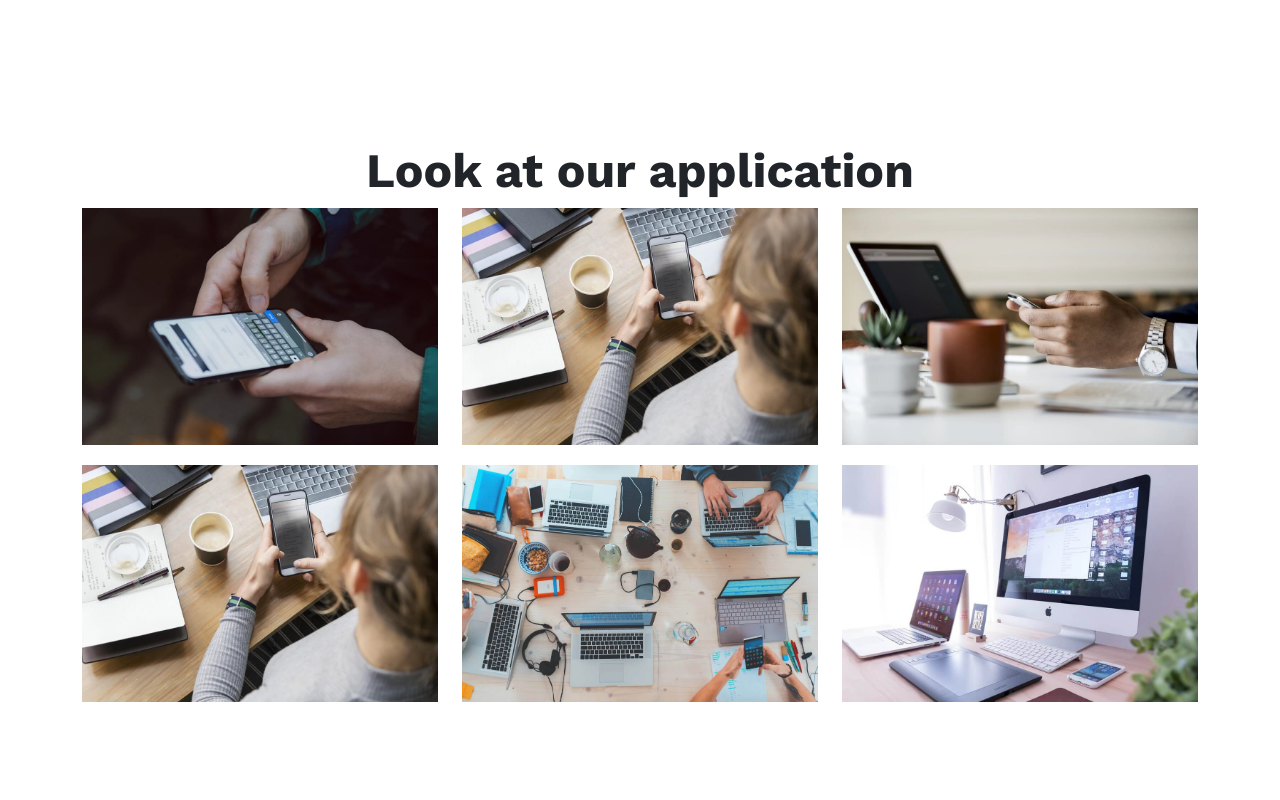
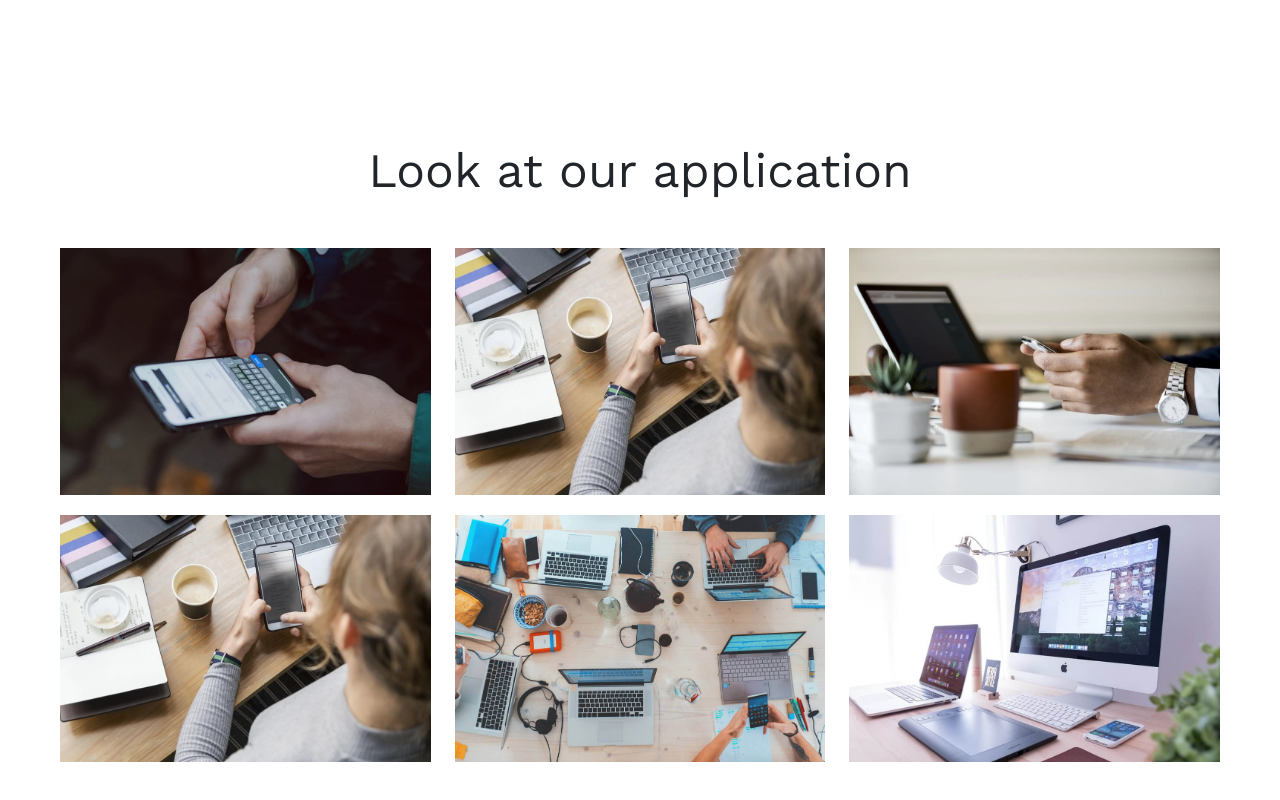
Before and after one commit to Ryan-Riaz/BS-5-AmpApp-website-jillur, a plain HTML site: page index.html in a window 1280 px wide. Shown: the part 2449-3249 px from the top of the page. Before the commit the page ends 3219 px from the top, so only its background shows below. Drawn offline with nearby package versions, Linux system fonts and the light colour scheme.

Commit message:
gallery section added

```diff
--- a/index.html
+++ b/index.html
@@ -347,68 +347,75 @@
 
         <!-- Gallery section end -->
         <section class="gallery-section p-5">
-            <div class="container">
-                <h2 class="display-5 fw-bold text-center">
+            <div class="container-fluid">
+                <h2 class="display-5 fw-normal mb-5 text-center">
                     Look at our application
                 </h2>
                 <div class="row">
                     <div class="col-lg-4">
                         <div class="gallery-image">
-                            <img
+                            <a href="#"
+                                ><img
                                     src="./imgs/022.jpg"
                                     class="img-fluid"
-                                alt="gallary image"
-                            />
+                                    alt="gallery image"
+                            /></a>
                         </div>
                     </div>
 
                     <div class="col-lg-4">
                         <div class="gallery-image">
-                            <img
+                            <a href="#"
+                                ><img
                                     src="./imgs/033.jpg"
                                     class="img-fluid"
-                                alt="gallary image"
-                            />
+                                    alt="gallery image"
+                            /></a>
                         </div>
                     </div>
 
                     <div class="col-lg-4">
                         <div class="gallery-image">
-                            <img
+                            <a href="#"
+                                ><img
                                     src="./imgs/04.jpg"
                                     class="img-fluid"
-                                alt="gallary image"
-                            />
+                                    alt="gallery image"
+                            /></a>
                         </div>
                     </div>
 
                     <div class="col-lg-4">
                         <div class="gallery-image">
-                            <img
+                            <a href="#"
+                                ><img
                                     src="./imgs/033.jpg"
                                     class="img-fluid"
-                                alt="gallary image"
-                            />
+                                    alt="gallery image"
+                            /></a>
                         </div>
                     </div>
 
                     <div class="col-lg-4">
                         <div class="gallery-image">
-                            <img
+                            <a href="#"
+                                ><img
                                     src="./imgs/background18.jpg"
                                     class="img-fluid"
-                                alt="gallary image"
-                            />
+                                    alt="gallery image"
+                            /></a>
                         </div>
                     </div>
 
                     <div class="col-lg-4">
                         <div class="gallery-image">
+                            <a href="#">
                                 <img
                                     src="./imgs/05.jpg"
                                     class="img-fluid"
-                                alt="gallary image"
+                                    alt="gallery image"
                                 />
+                            </a>
                         </div>
                     </div>
                 </div>
--- a/stylesheet/style.css
+++ b/stylesheet/style.css
@@ -193,29 +193,26 @@ p {
 /* ================
     Gallery
    ================*/
-
-.gallery-section {
-}
 .gallery-section .gallery-image {
     margin-bottom: 20px;
+}
+.gallery-section .gallery-image a {
+    display: block;
     position: relative;
 }
-.gallery-section .gallery-image::after {
+.gallery-section .gallery-image a::after {
     content: "";
+    width: 100%;
+    height: 100%;
     position: absolute;
     top: 0;
-    bottom: 0;
     left: 0;
-    right: 0;
-    background: #000;
+    background: rgba(98, 123, 235, 0.7);
     opacity: 0;
-    transition: opacity 0.3s;
-    pointer-events: none;
-    z-index: 10;
+    visibility: hidden;
+    transition: 0.3s;
 }
-.gallery-section .gallery-image img {
-    object-fit: contain;
+.gallery-section .gallery-image:hover a::after {
+    opacity: 1;
+    visibility: visible;
 }
-.gallery-section .gallery-image::after img:hover {
-    background: #6278df;
-}
```
Lines whose indentation alone changed are shown as unchanged.
